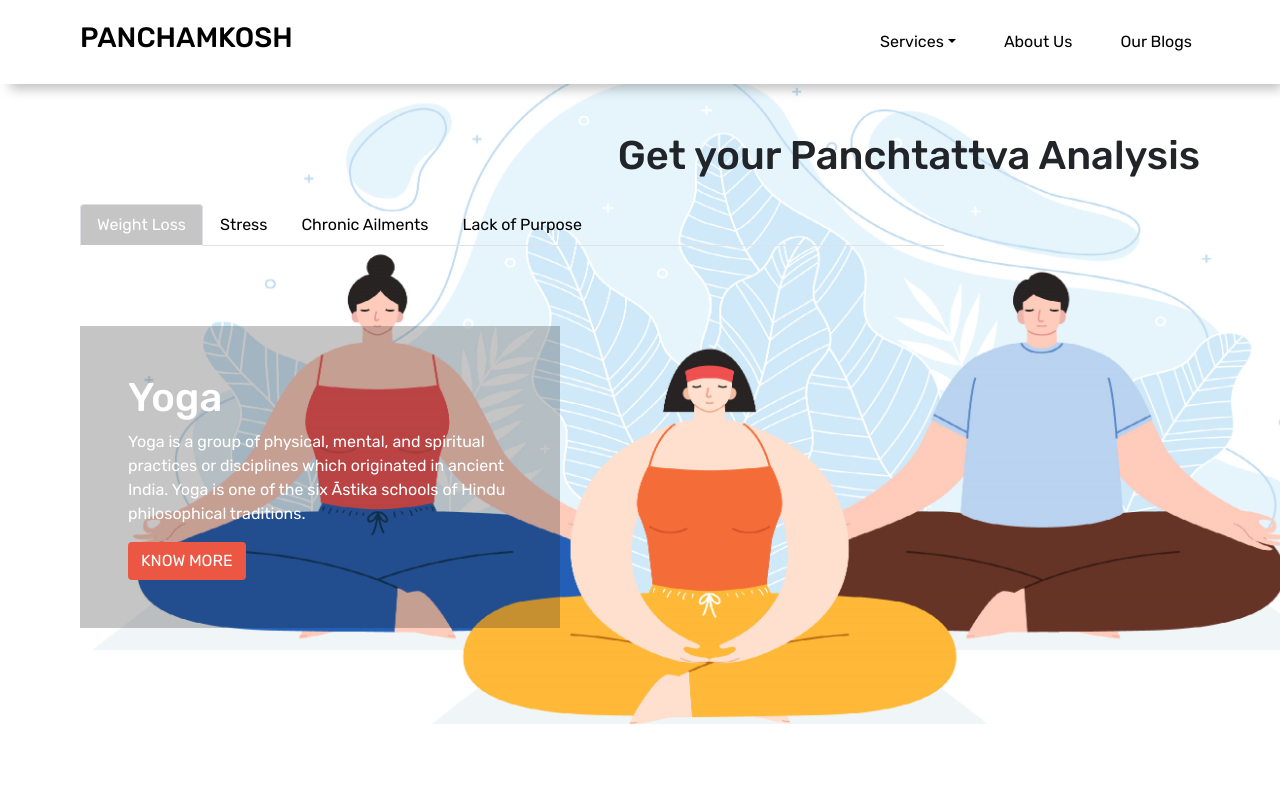
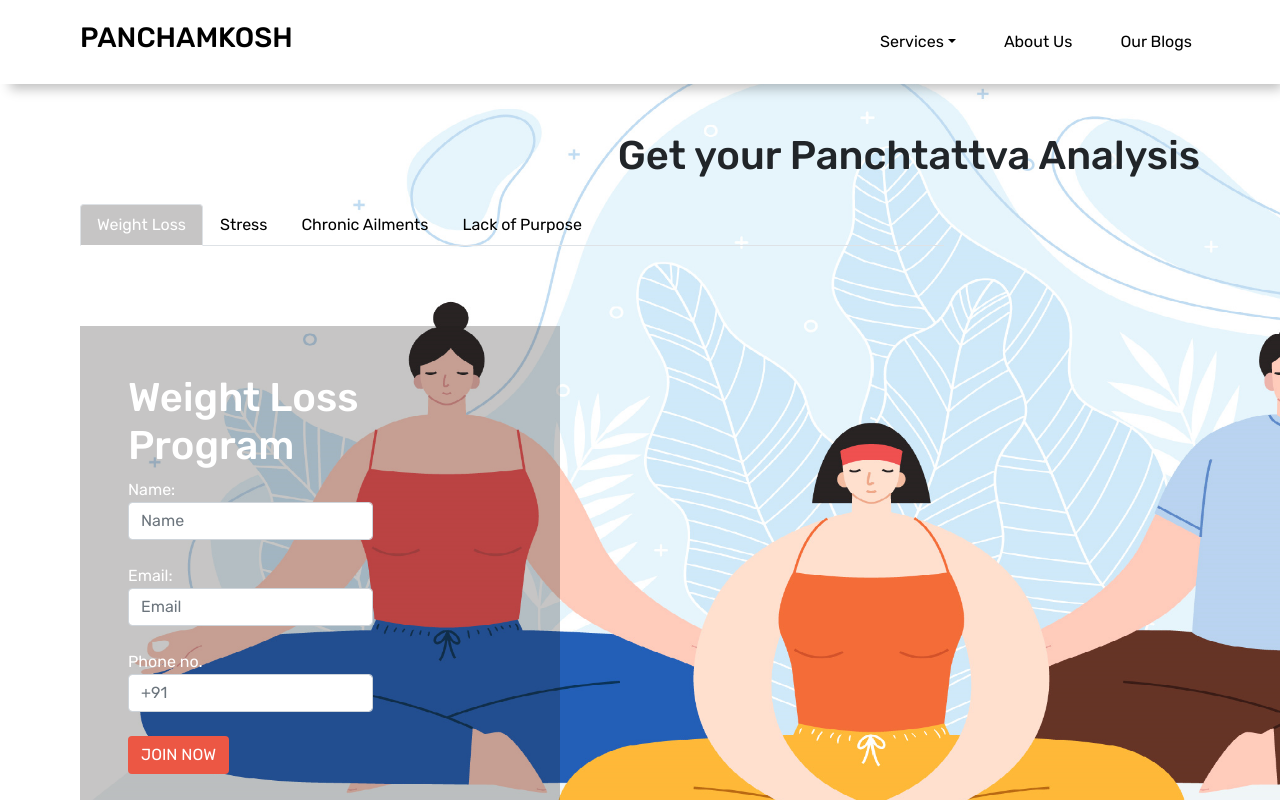
Before and after one commit to karankumarshreds/P_Posh_React, a React (Create React App) app: page / in a window 1280 px wide. Shown: the top 800 px of the page. Built offline with nearby package versions, Linux system fonts and the light colour scheme.

Commit message:
Added Form

```diff
--- a/src/Components/Banner/Banner.css
+++ b/src/Components/Banner/Banner.css
@@ -2,7 +2,7 @@
     /* background-image: url('./banner2.png'); */
     background-image: url('./banner3.png');
     width: 100%;
-    height: 80vmin;
+    /* height: 80vmin; */
     background-position-x: 10%;
     background-position-y: 55% !important;
     background-size: cover;
--- a/src/Components/Banner/Banner.js
+++ b/src/Components/Banner/Banner.js
@@ -1,44 +1,55 @@
 import React, {Component} from 'react';
 import './Banner.css';
+import Form from './Form/Form';
 
 class Banner extends Component {
+
+    state = {
+        weightLoss : true,
+        stress: false,
+        chronic: false,
+        lackOfPurpose: false,
+    }
+
     render() {
         return (
             <div className="Banner">
                 <div className="Banner-heading">
                 <h3>Get your Panchtattva Analysis</h3>
                 </div>
+
             <nav className="Banner-nav">
                 <div class="nav nav-tabs" id="nav-tab" role="tablist">
                     <a class="nav-item nav-link active" id="nav-home-tab" data-toggle="tab" href="#nav-home" role="tab" aria-controls="nav-home" aria-selected="true">Weight Loss</a>
                     <a class="nav-item nav-link" id="nav-profile-tab" data-toggle="tab" href="#nav-profile" role="tab" aria-controls="nav-profile" aria-selected="false">Stress</a>
                     <a class="nav-item nav-link" id="nav-contact-tab" data-toggle="tab" href="#nav-contact" role="tab" aria-controls="nav-contact" aria-selected="false">Chronic Ailments</a>
-                    <a class="nav-item nav-link" id="nav-address-tab" data-toggle="tab" href="#nav-contact" role="tab" aria-controls="nav-address" aria-selected="false">Lack of Purpose</a>
+                    <a class="nav-item nav-link" id="nav-address-tab" data-toggle="tab" href="#nav-address" role="tab" aria-controls="nav-address" aria-selected="false">Lack of Purpose</a>
                 </div>
             </nav>
+
             <div className="tab-content" id="nav-tabContent">
                 <div className="tab-pane fade show active" id="nav-home" role="tabpanel" aria-labelledby="nav-home-tab">
-                    <h1>Yoga</h1>
-                    <p>Yoga is a group of physical, mental, and spiritual practices or disciplines which originated in ancient India. Yoga is one of the six Āstika schools of Hindu philosophical traditions.</p>
-                    <a><button className="btn">KNOW MORE</button></a>
+                    <h1>Weight Loss Program</h1>
+
+                    <Form program="weightLoss"/>
                 </div>
 
                 <div className="tab-pane fade" id="nav-profile" role="tabpanel" aria-labelledby="nav-profile-tab">
-                    <h1>Meditation</h1>
-                    <p>Meditation is a practice where an individual uses a technique – such as mindfulness, or focusing the mind on a particular object, thought, or activity – to train attention and awareness, and achieve a mentally clear and emotionally calm and stable state. </p>
-                    <a><button className="btn">KNOW MORE</button></a>
+                    <h1>Stress Program</h1>
+
+                    <Form program="stress"/>
                 </div>
 
                 <div className="tab-pane fade" id="nav-contact" role="tabpanel" aria-labelledby="nav-contact-tab">
-                    <h1>Weight Loss</h1>
-                    <p>"Workout" redirects here. For other uses, see Exercise (disambiguation) and Workout (disambiguation). Running in water. Weight training. Exercise is any bodily activity that enhances or maintains physical fitness and overall health ...</p>
-                    <a><button className="btn">KNOW MORE</button></a>
+                    <h1>Chronic Ailment Program</h1>
+
+                    <Form program="chronicAilments"/>
                 </div>
 
                 <div className="tab-pane fade" id="nav-address" role="tabpanel" aria-labelledby="nav-address-tab">
-                    <h1>Weight Loss</h1>
-                    <p>"Something comes here</p>
-                    <a><button className="btn">KNOW MORE</button></a>
+                    <h1>Lack Of Purpose Program</h1>
+
+                    <Form program="LackOfPurpose"/>
                 </div>
             </div>
             </div>
--- /dev/null
+++ b/src/Components/Banner/Form/Form.css
@@ -0,0 +1,3 @@
+.Form p {
+    font-size: 1.2rem !important;
+}
--- /dev/null
+++ b/src/Components/Banner/Form/Form.js
@@ -0,0 +1,59 @@
+import React, {Component} from 'react';
+import './Form.css';
+
+class Form extends Component {
+
+    state = {
+        type: this.props.program,
+        name: null,
+        email: null,
+        phone: null,
+        submitted: false
+    }
+
+    submitHandler(event) {
+        event.persist();
+        event.preventDefault();
+        if(this.state.name && this.state.email && this.state.phone) {
+            this.setState(st => ({...st, submitted: !st.submitted}));
+            return true;
+        }
+        alert('Please provide valid information.');
+    }
+    handleChange(event) {
+        this.setState({
+            [event.target.name] : event.target.value
+         })
+    }
+    render() {
+        return (
+            <div className="Form">
+                <form onSubmit={this.submitHandler.bind(this)}>
+                    <div className="form-group">
+                        <label>
+                            Name:
+                        <input className="form-control" type="text" name="name"
+                        placeholder="Name" onChange={this.handleChange.bind(this)}
+                        />
+                        </label>
+                    </div>
+                    <div className="form-group">
+                        <label>
+                            Email:
+                        <input className="form-control" type="email" name="email" placeholder="Email" onChange={this.handleChange.bind(this)}/>
+                        </label>
+                    </div>
+                    <div className="form-group">
+                        <label>
+                            Phone no.
+                        <input className="form-control" placeholder="+91" name="phone" onChange={this.handleChange.bind(this)}/>
+                        </label>
+                    </div>
+                    {this.state.submitted ?  <p>Thank you for joining! You'll hear from us shortly..</p>: <button className="btn" > JOIN NOW</button>  }
+                </form>
+            </div>
+        )
+    }
+}
+
+export default Form;
```
Also changed, not shown: src/images/banner2.png (added).
